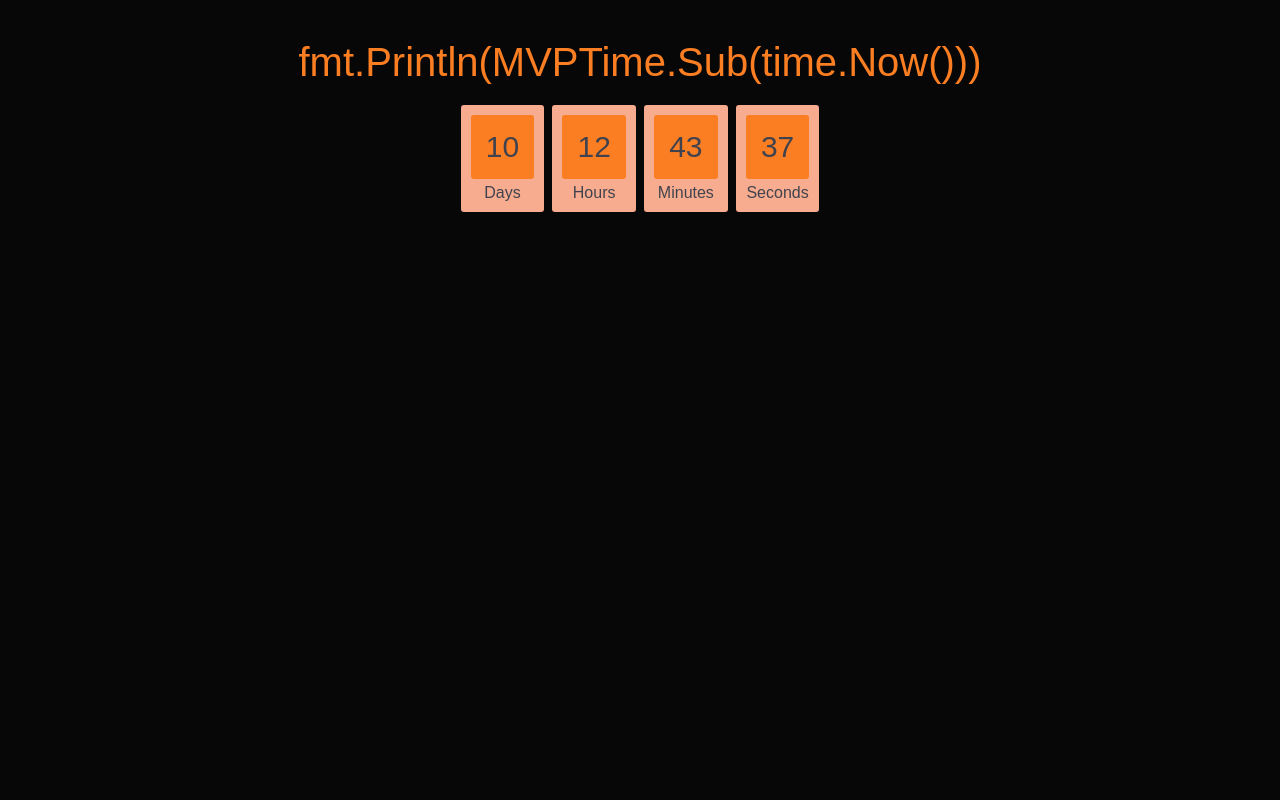
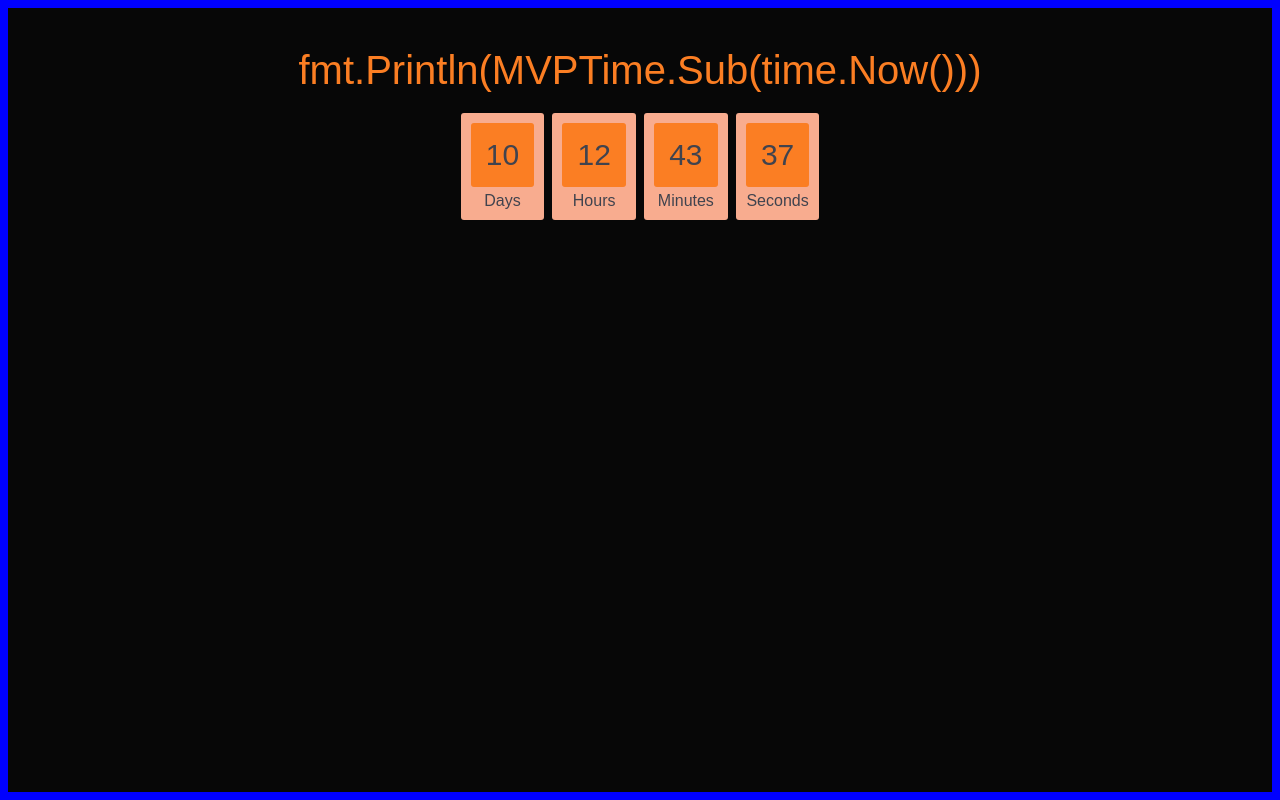
Before and after one commit to stable-genius/timer, a plain HTML site: page index.html in a window 1280 px wide. Drawn offline with Linux system fonts and the light colour scheme.

Commit message:
Update style.css

```diff
--- a/style.css
+++ b/style.css
@@ -1,3 +1,14 @@
+html, body {
+    top:0;
+    bottom:0;
+    left:0;
+    right:0;
+    position:fixed;
+    background: blue;
+    color: white;
+    font-size: 30px;
+}
+
 body {
   text-align: center;
   background: #070707;
```
